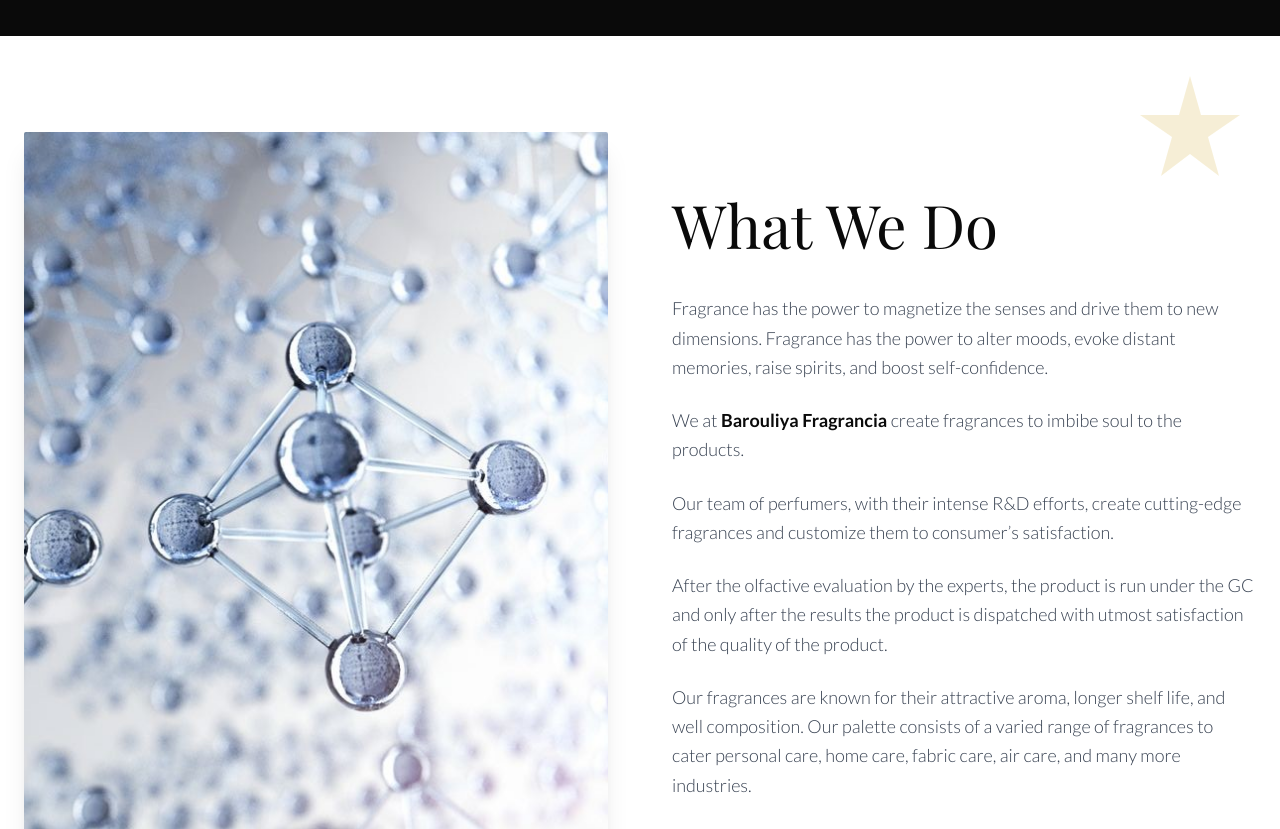
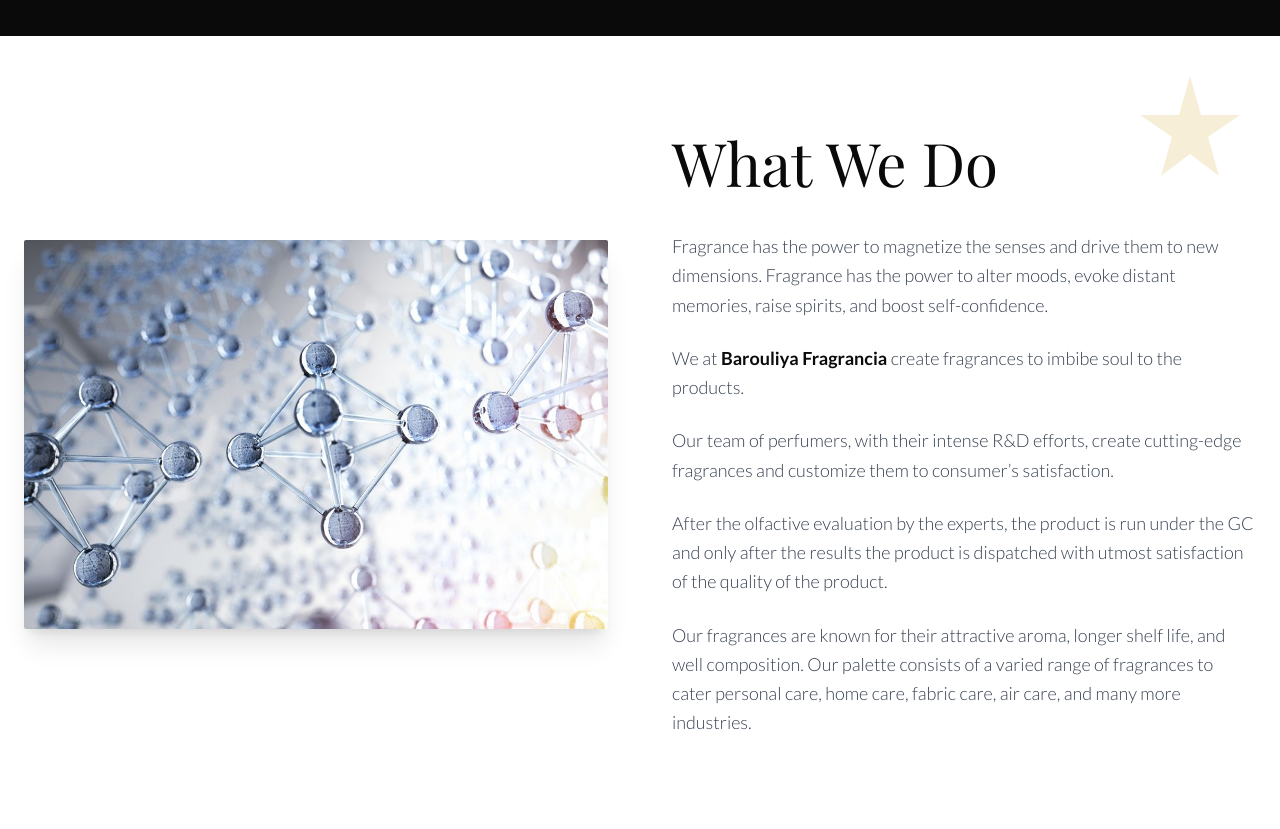
Before and after one commit to sdhaval97/barouliya-fragrances, a React (Vite) app: page / in a window 1280 px wide. Shown: the part 1720-2549 px from the top of the page. Built offline with nearby package versions, Linux system fonts and the light colour scheme; a web font is replaced by a local one.

Commit message:
updated the what we do section

```diff
--- a/src/components/sections/WhatWeDo.jsx
+++ b/src/components/sections/WhatWeDo.jsx
@@ -18,11 +18,11 @@ const WhatWeDo = () => {
                         transition={{ duration: 0.8 }}
                         className="lg:w-1/2"
                     >
-                        <div className="relative aspect-[4/5] overflow-hidden rounded-sm shadow-xl">
+                        <div className="relative rounded-sm shadow-xl overflow-hidden">
                              <img
-                                src="/images/Glass Molecules - Nano Structure.jpeg"
+                                src="/images/Glass%20Molecules%20-%20Nano%20Structure.jpeg"
                                 alt="Fragrance R&D and Molecules"
-                                className="w-full h-full object-cover"
+                                className="w-full h-auto"
                             />
                         </div>
                     </motion.div>
```
